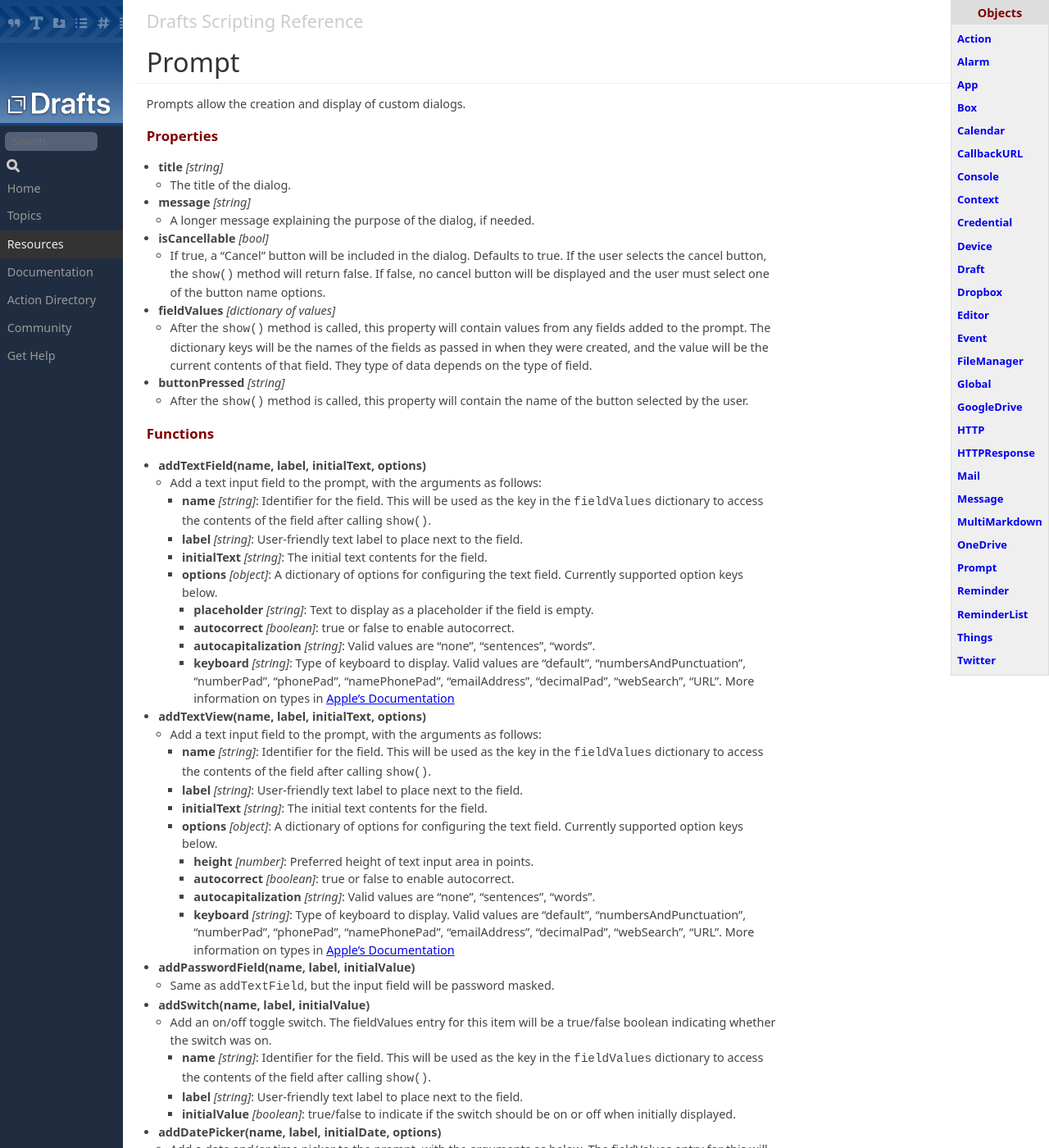
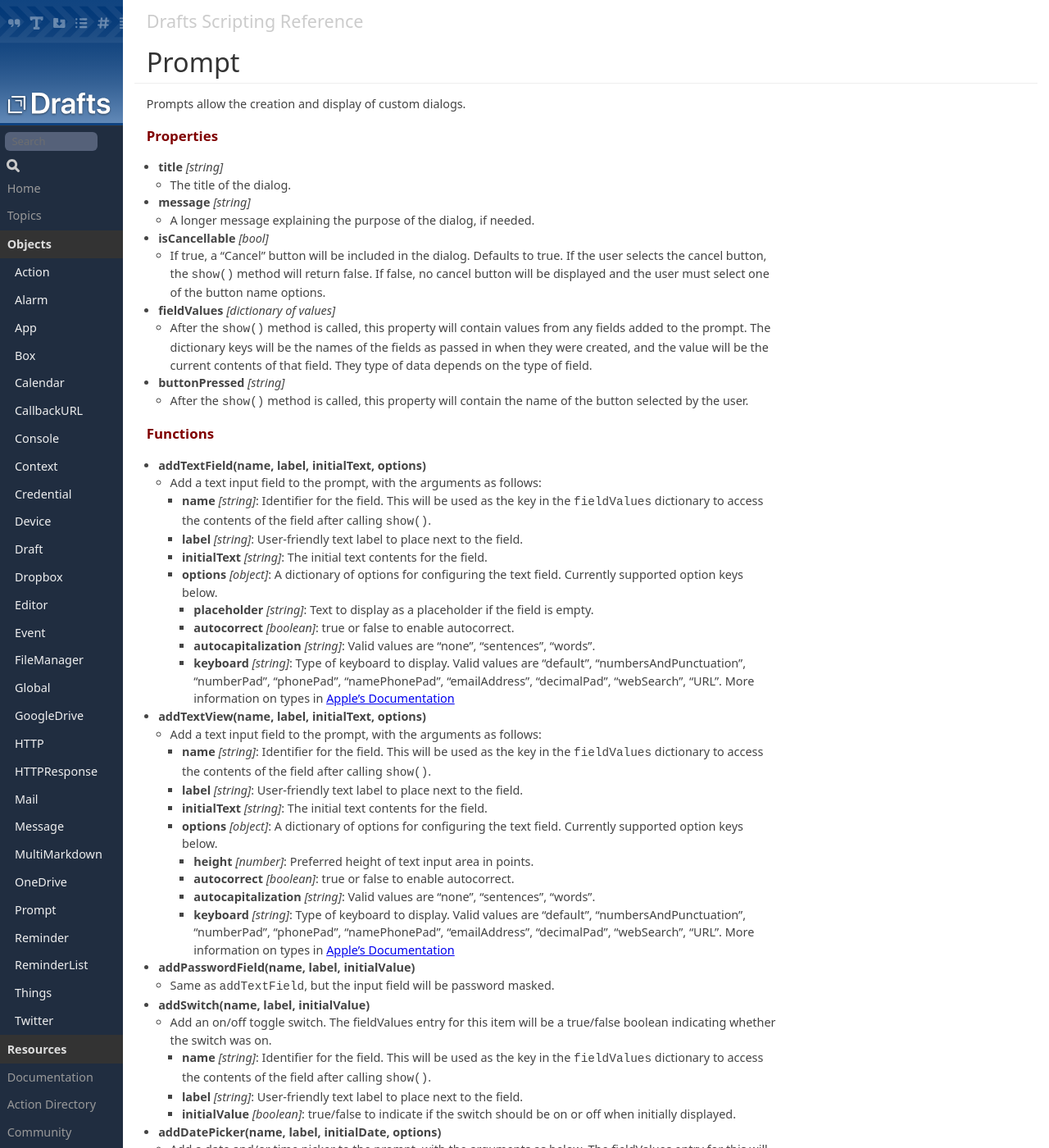
Before and after one commit to agiletortoise/drafts-reference, a Jekyll site: the page built from _objects/Prompt.md, in a window 1280 px wide and 1400 px high. Shown: the whole window at 82% size. Built offline with Jekyll 4.4.1, drawn with Linux system fonts in a browser that asks for light colours; nearby versions of some CDN libraries; some of the changed text lies outside the part shown.

Commit message:
missing prompt.create docs, update object nav

```diff
--- a/_layouts/default.html
+++ b/_layouts/default.html
@@ -44,6 +44,15 @@
                 <li class="pure-menu-item"><a href="{{ site.baseurl }}/topics" class="pure-menu-link">Topics</a></li>
 
                 <li class="pure-menu-item menu-item-divided">
+                    <a href="#" class="pure-menu-link">Objects</a>
+                </li>
+                {% for doc in site.objects %}
+                  {% if doc.category == "object" %}
+                    <li class="pure-menu-item"><a href="{{ doc.url }}" class="pure-menu-link object-link">{{ doc.title }}</a></li>
+                  {% endif %}
+                {% endfor %}
+
+                <li class="pure-menu-item menu-item-divided">
                     <a href="#" class="pure-menu-link">Resources</a>
                 </li>
 
@@ -61,7 +70,6 @@
         </div>
 
         <div class="content">
-          {% include navigation.html %}
           {{ content }}
         </div>
 
@@ -71,7 +79,7 @@
               <img src="{{ site.baseurl }}/images/appstore.svg">
             </a>
           </div>
-          <a href="/press-kit">Press Kit</a><br>
+          <a href="http://getdrafts.com/press-kit">Press Kit</a><br>
           Drafts is a registered Trademark of Agile Tortoise, Inc.<br>
           &copy; 2012-2018 by <a href="https://agiletortoise.com/">Agile Tortoise, Inc.</a><br>
           <a href="https://agiletortoise.com/privacy-policy">Privacy</a> | <a href="https://agiletortoise.com/terms">Terms</a>
--- a/assets/css/style.scss
+++ b/assets/css/style.scss
@@ -51,7 +51,7 @@ This is the parent `<div>` that contains the menu and the content area.
 The content `<div>` is where all your content goes.
 */
 .content {
-    margin: 0 120px 0 1em;
+    margin: 0 1em 0 1em;
     padding: 0 .5em;
     max-width: 800px;
     margin-bottom: 50px;
@@ -76,7 +76,7 @@ The content `<div>` is where all your content goes.
 }
 
 .header {
-     margin: 0 120px 0 1em;
+     margin: 0 1em 0 1em;
      color: #333;
      text-align: left;
      padding: 1em 2em 0 .5em;
@@ -147,7 +147,8 @@ appears on the left side of the page.
     #menu .menu-item-divided {
       background-color: #333;
       a {
-        color: #eee;
+        color: #ddd;
+        font-weight: bold;
       }
     }
         /*
@@ -183,6 +184,11 @@ appears on the left side of the page.
         text-transform: none;
         font-weight: normal;
         padding: 0;
+    }
+
+    #menu a.object-link {
+      padding-left: 1.25em;
+      color: #efefef;
     }
 
 /* -- Dynamic Button For Responsive Menu -------------------------------------*/
@@ -379,34 +385,34 @@ div.highlight {
   padding: .25em 1em;
 }
 
-#object-nav {
-  position: absolute;
-  top: 0px;
-  max-height: 100%;
-  overflow: scroll;
-  right: 0px;
-  border: 1px solid #ddd;
-  padding: 0em;
-  margin: 0 0 0 1em;
-  background-color: #efefef;
-
-  h4 {
-    margin: 0;
-    padding: .25em;
-    background-color: #ddd;
-    text-align: center;
-  }
-
-  ul {
-    list-style-type: none;
-    margin: .5em;
-    padding: 0;
-
-    li {
-      a { text-decoration: none; }
-      margin: .5em 0;
-      font-weight: 600;
-      font-size: .9em;
-    }
-  }
-}
+// #object-nav {
+//   position: absolute;
+//   top: 0px;
+//   max-height: 100%;
+//   overflow: scroll;
+//   right: 0px;
+//   border: 1px solid #ddd;
+//   padding: 0em;
+//   margin: 0 0 0 1em;
+//   background-color: #efefef;
+//
+//   h4 {
+//     margin: 0;
+//     padding: .25em;
+//     background-color: #ddd;
+//     text-align: center;
+//   }
+//
+//   ul {
+//     list-style-type: none;
+//     margin: .5em;
+//     padding: 0;
+//
+//     li {
+//       a { text-decoration: none; }
+//       margin: .5em 0;
+//       font-weight: 600;
+//       font-size: .9em;
+//     }
+//   }
+// }
```
Also changed, not shown: _objects/Prompt.md (+5 -0 lines).
